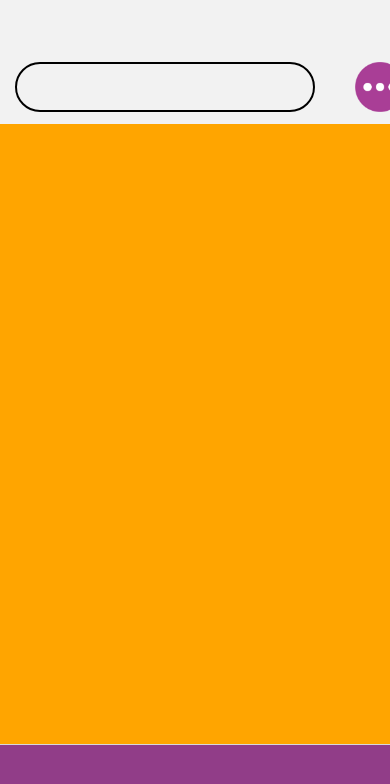
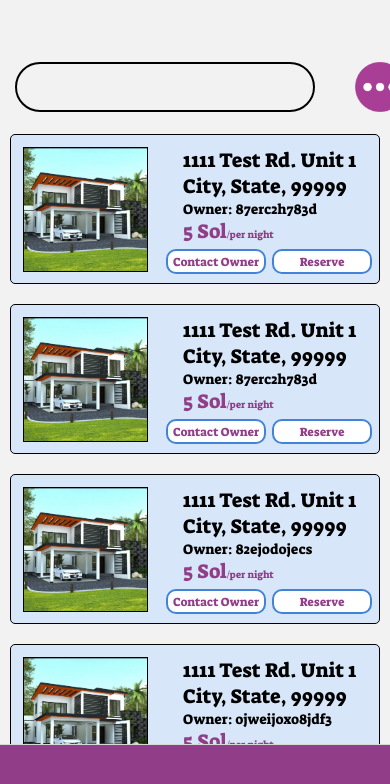
Before and after one commit to 0xSpraggins/SolStay, a React Native app in the folder SolStayUI/: screen /Home in a window 390 px wide. Shown: the top 784 px of the page. Built offline with nearby package versions, Linux system fonts and the light colour scheme; some icons are missing.

Commit message:
Home Screen Styling Complete

```diff
--- a/SolStayUI/App.tsx
+++ b/SolStayUI/App.tsx
@@ -17,7 +17,7 @@ export default function App() {
   const colorScheme = useColorScheme();
 
   const UserContext = React.createContext('');
-  const [user, setUser] = useState('dsfgdsfgdsfg54')
+  const [user, setUser] = useState('safudhio7348903w')
 
   if (!isLoadingComplete) {
     return null;
--- /dev/null
+++ b/SolStayUI/MockData/MockData.json
@@ -0,0 +1,210 @@
+{
+    "AvailableReservations": [
+        {
+            "address": {
+                "street1": "1111 Test Rd.",
+                "street2": "Unit 1",
+                "city": "City",
+                "state": "State",
+                "zipcode": "99999"
+            },
+            "owner": "87erc2h783d",
+            "nightlyPrice": 5,
+            "nightsAvailable": [
+                "8/10/2022",
+                "8/11/2022",
+                "8/12/2022",
+                "8/13/2022",
+                "8/14/2022",
+                "8/15/2022",
+                "8/16/2022",
+                "8/17/2022",
+                "8/18/2022",
+                "8/19/2022",
+                "8/20/2022",
+                "8/21/2022",
+                "8/22/2022",
+                "8/23/2022",
+                "8/24/2022",
+                "8/25/2022",
+                "8/26/2022"
+            ],
+            "bookedNights": [
+                {
+                    "checkInDate": "8/6/22",
+                    "checkOutDate": "8/9/22",
+                    "guest": "iuhsdhiuf3894"
+                }
+            ]
+        },
+        {
+            "address": {
+                "street1": "1111 Test Rd.",
+                "street2": "Unit 1",
+                "city": "City",
+                "state": "State",
+                "zipcode": "99999"
+            },
+            "owner": "87erc2h783d",
+            "nightlyPrice": 5,
+            "nightsAvailable": [
+                "8/10/2022",
+                "8/11/2022",
+                "8/12/2022",
+                "8/13/2022",
+                "8/14/2022",
+                "8/15/2022",
+                "8/20/2022",
+                "8/21/2022",
+                "8/22/2022",
+                "8/23/2022",
+                "8/24/2022",
+                "8/25/2022",
+                "8/26/2022"
+            ],
+            "bookedNights": [
+                {
+                    "checkInDate": "8/16/22",
+                    "checkOutDate": "8/19/22",
+                    "guest": "d23id902323da"
+                }
+            ]
+
+        },
+        {
+            "address": {
+                "street1": "1111 Test Rd.",
+                "street2": "Unit 1",
+                "city": "City",
+                "state": "State",
+                "zipcode": "99999"
+            },
+            "owner": "82ejodojecs",
+            "nightlyPrice": 5,
+            "nightsAvailable": [
+                "8/10/2022",
+                "8/11/2022",
+                "8/12/2022",
+                "8/13/2022",
+                "8/14/2022",
+                "8/15/2022",
+                "8/16/2022",
+                "8/17/2022",
+                "8/18/2022",
+                "8/19/2022",
+                "8/23/2022",
+                "8/24/2022",
+                "8/25/2022",
+                "8/26/2022"
+            ],
+            "bookedNights": [
+                {
+                    "checkInDate": "8/20/22",
+                    "checkOutDate": "8/22/22",
+                    "guest": "iuhsdhiuf3894"
+                }
+            ]
+
+        },
+        {
+            "address": {
+                "street1": "1111 Test Rd.",
+                "street2": "Unit 1",
+                "city": "City",
+                "state": "State",
+                "zipcode": "99999"
+            },
+            "owner": "ojweijoxo8jdf3",
+            "nightlyPrice": 5,
+            "nightsAvailable": [
+                "8/10/2022",
+                "8/11/2022",
+                "8/12/2022",
+                "8/21/2022",
+                "8/22/2022",
+                "8/23/2022",
+                "8/24/2022",
+                "8/25/2022",
+                "8/26/2022"
+            ],
+            "bookedNights": [
+                {
+                    "checkInDate": "8/13/22",
+                    "checkOutDate": "8/20/22",
+                    "guest": "2jd88ou3dw8o92"
+                }
+            ]
+
+        },
+        {
+            "address": {
+                "street1": "1111 Test Rd.",
+                "street2": "Unit 1",
+                "city": "City",
+                "state": "State",
+                "zipcode": "99999"
+            },
+            "owner": "wdojpeoceriu",
+            "nightlyPrice": 5,
+            "nightsAvailable": [
+                "8/10/2022",
+                "8/11/2022",
+                "8/12/2022",
+                "8/13/2022",
+                "8/14/2022",
+                "8/15/2022",
+                "8/16/2022",
+                "8/17/2022",
+                "8/18/2022",
+                "8/19/2022",
+                "8/20/2022",
+                "8/21/2022",
+                "8/22/2022",
+                "8/23/2022",
+                "8/24/2022"
+            ],
+            "bookedNights": [
+                {
+                    "checkInDate": "8/25/22",
+                    "checkOutDate": "8/26/22",
+                    "guest": "cxk9023asodk2"
+                }
+            ]
+
+        },
+        {
+            "address": {
+                "street1": "1111 Test Rd.",
+                "street2": "Unit 1",
+                "city": "City",
+                "state": "State",
+                "zipcode": "99999"
+            },
+            "owner": "87erc2h783d",
+            "nightlyPrice": 5,
+            "nightsAvailable": [
+                "8/14/2022",
+                "8/15/2022",
+                "8/16/2022",
+                "8/17/2022",
+                "8/18/2022",
+                "8/19/2022",
+                "8/20/2022",
+                "8/21/2022",
+                "8/22/2022",
+                "8/23/2022",
+                "8/24/2022",
+                "8/25/2022",
+                "8/26/2022"
+            ],
+            "bookedNights": [
+                {
+                    "checkInDate": "8/10/22",
+                    "checkOutDate": "8/13/22",
+                    "guest": "j8wedj82w3d"
+                }
+            ]
+
+        }
+    ]
+}
--- /dev/null
+++ b/SolStayUI/components/AvailableProperties.tsx
@@ -0,0 +1,111 @@
+import React from "react";
+import { Image, Pressable, StyleSheet, Text, View } from "react-native";
+import Data from '../MockData/MockData.json';
+const MockHousePicture = require('../assets/images/mock_house_picture.png');
+
+const AvailableProperties = () => {
+    return (
+        <View>
+            {Data['AvailableReservations'].map((x) => (
+                <View style={styles.reservationCard}>
+                    <Image
+                        source={MockHousePicture}
+                        style={styles.propertyImage}
+                    />
+                    <View style={styles.propertyDetails}>
+                        <View style={styles.mainDetailText}>
+                            <View style={styles.addressContainer}>
+                                <Text style={[styles.addressText, styles.pageText]}>{x.address.street1} {x.address.street2}</Text>
+                                <Text style={[styles.addressText, styles.pageText]}>{x.address.city}, {x.address.state}, {x.address.zipcode}</Text>
+                            </View>
+                            <Text style={[styles.pageText]}>Owner: {x.owner}</Text>
+                            <View style={styles.priceContainer}>
+                                <Text style={[styles.pageText, styles.priceText]}>{x.nightlyPrice} Sol</Text>
+                                <Text style={[styles.pageText, styles.perNightText]}>/per night</Text>
+                            </View>
+                        </View>
+                        <View style={styles.cardButtonContainer}>
+                            <Pressable style={styles.cardButton}>
+                                <Text style={[styles.buttonText, styles.pageText]}>Contact Owner</Text>
+                            </Pressable>
+                            <Pressable style={styles.cardButton}>
+                                <Text style={[styles.buttonText, styles.pageText]}>Reserve</Text>
+                            </Pressable>
+                        </View>
+                    </View>
+                </View>
+            ))}
+        </View>
+    );
+}
+
+const styles = StyleSheet.create({
+    reservationCard: {
+        borderColor: "#000000",
+        borderWidth: .5,
+        borderRadius: 5,
+        marginHorizontal: 10,
+        marginVertical: 10,
+        height: 150,
+        flexDirection: 'row',
+        backgroundColor: "#D7E6F8",
+    },
+    propertyImage: {
+        height: 125,
+        width: 125,
+        borderColor: '#000000',
+        borderWidth: 1,
+        marginTop: 12,
+        marginLeft: 12,
+    },
+    cardButtonContainer: {
+        flexDirection: 'row',
+        marginLeft: 15,
+
+    },
+    propertyDetails: {
+        marginTop: 12,
+    },
+    cardButton: {
+        borderColor: "#4183D7",
+        borderWidth: 2,
+        borderRadius: 10,
+        backgroundColor: "#ffffff",
+        width: 100,
+        height: 25,
+        marginHorizontal: 3,
+        justifyContent: 'center',
+    },
+    addressContainer: {
+        marginBottom: 1,
+    },
+    addressText: {
+        fontSize: 20,
+    },
+    pageText: {
+        fontFamily: 'suez-one',
+    },
+    buttonText: {
+        color: "#913D88",
+        fontSize: 12,
+        alignSelf: 'center',
+    },
+    priceContainer: {
+        flexDirection: 'row',
+        marginBottom: 5,
+    },
+    priceText: {
+        fontSize: 20,
+        color: "#913D88",
+    },
+    perNightText: {
+        fontSize: 10,
+        marginTop: 10,
+        color: "#913D88",
+    },
+    mainDetailText: {
+        marginLeft: 35,
+    }
+})
+
+export default AvailableProperties;
--- a/SolStayUI/screens/HomeScreen.tsx
+++ b/SolStayUI/screens/HomeScreen.tsx
@@ -4,6 +4,7 @@ import { IStackScreenProps } from "../navigation/StackScreenProps";
 import MainNavBar from "../components/MainNavBar";
 import { NavigationContainer } from "@react-navigation/native";
 import SearchBar from "../components/SearchBar";
+import AvailableProperties from "../components/AvailableProperties";
 
 const HomeScreen: React.FunctionComponent<IStackScreenProps> = (props) => {
 
@@ -15,7 +16,7 @@ const HomeScreen: React.FunctionComponent<IStackScreenProps> = (props) => {
         <SearchBar />
       </View>
       <ScrollView style={styles.MainView}>
-
+        <AvailableProperties />
       </ScrollView>
       {/* <View style={styles.NavBar}>
         <MainNavBar />
@@ -34,7 +35,6 @@ const styles =  StyleSheet.create({
   },
   MainView: {
     flex: .75,
-    backgroundColor: 'orange',
   },
   NavBar: {
 
```
